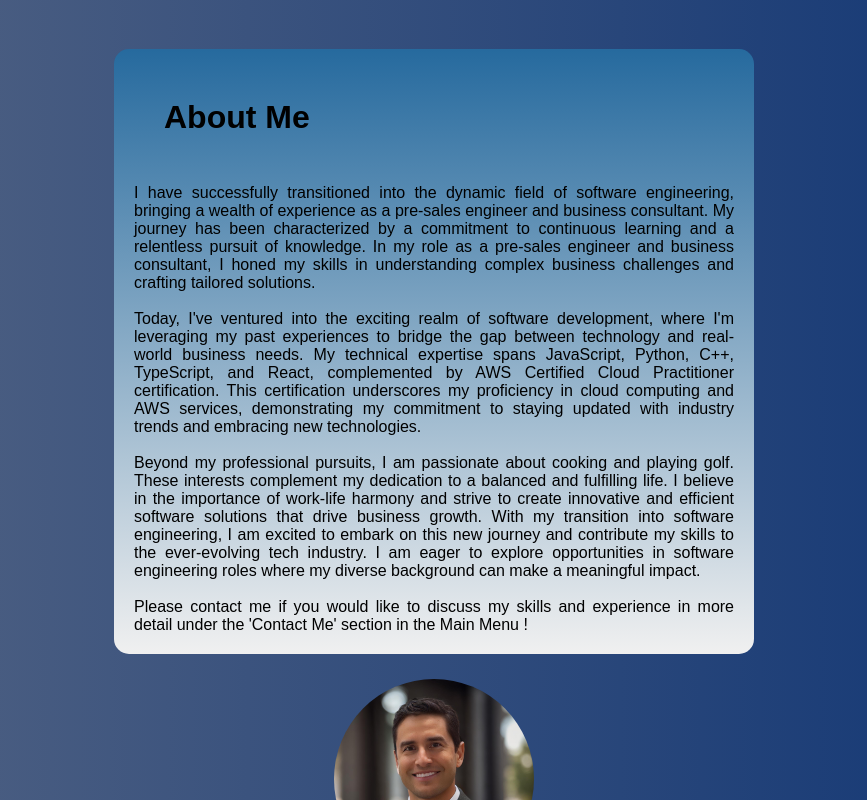
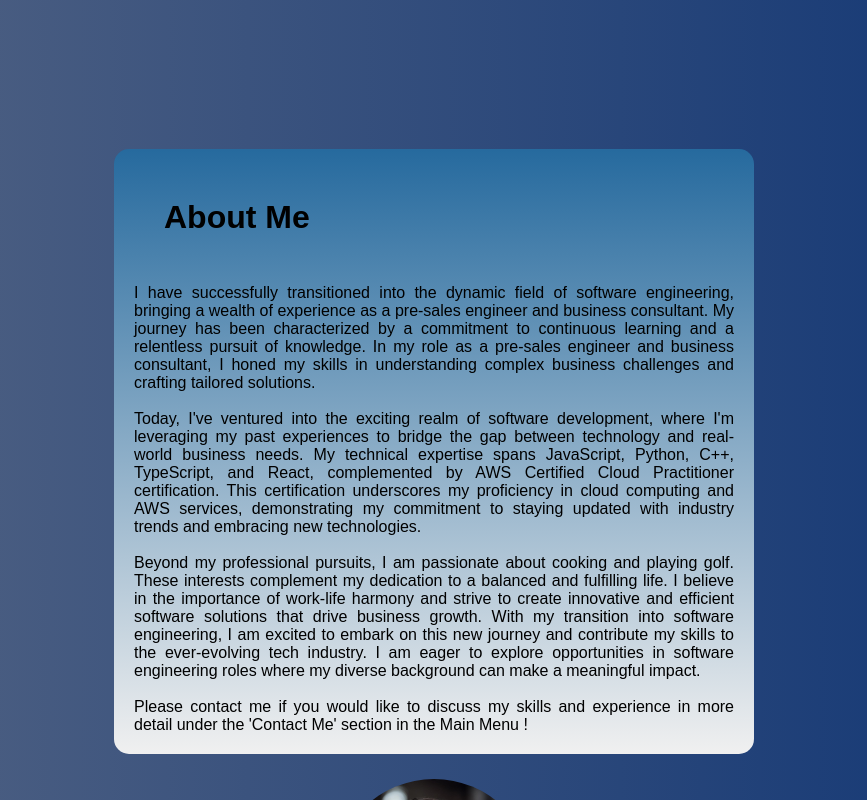
Before and after one commit to I-Angelo/Project-portfolio, a React (Create React App) app: page /about in a window 1280 px wide. Shown: the top 800 px of the page, without its empty margins (206-1073 px from the left). Built offline with nearby package versions, Linux system fonts and the light colour scheme.

Commit message:
newest changes margin top about me

```diff
--- a/src/aboutMe.css
+++ b/src/aboutMe.css
@@ -68,7 +68,11 @@
       font-size: 16px;
       padding: 10px; /* Reduce padding for smaller screens */
       text-align: center; /* Center-align text for smaller screens */
-      padding-top: 75px;
+      /* margin-top: 500px; */
+    }
+
+    .about-me-container {
+        margin-top: 200px;
     }
 
     .button-container {
```
